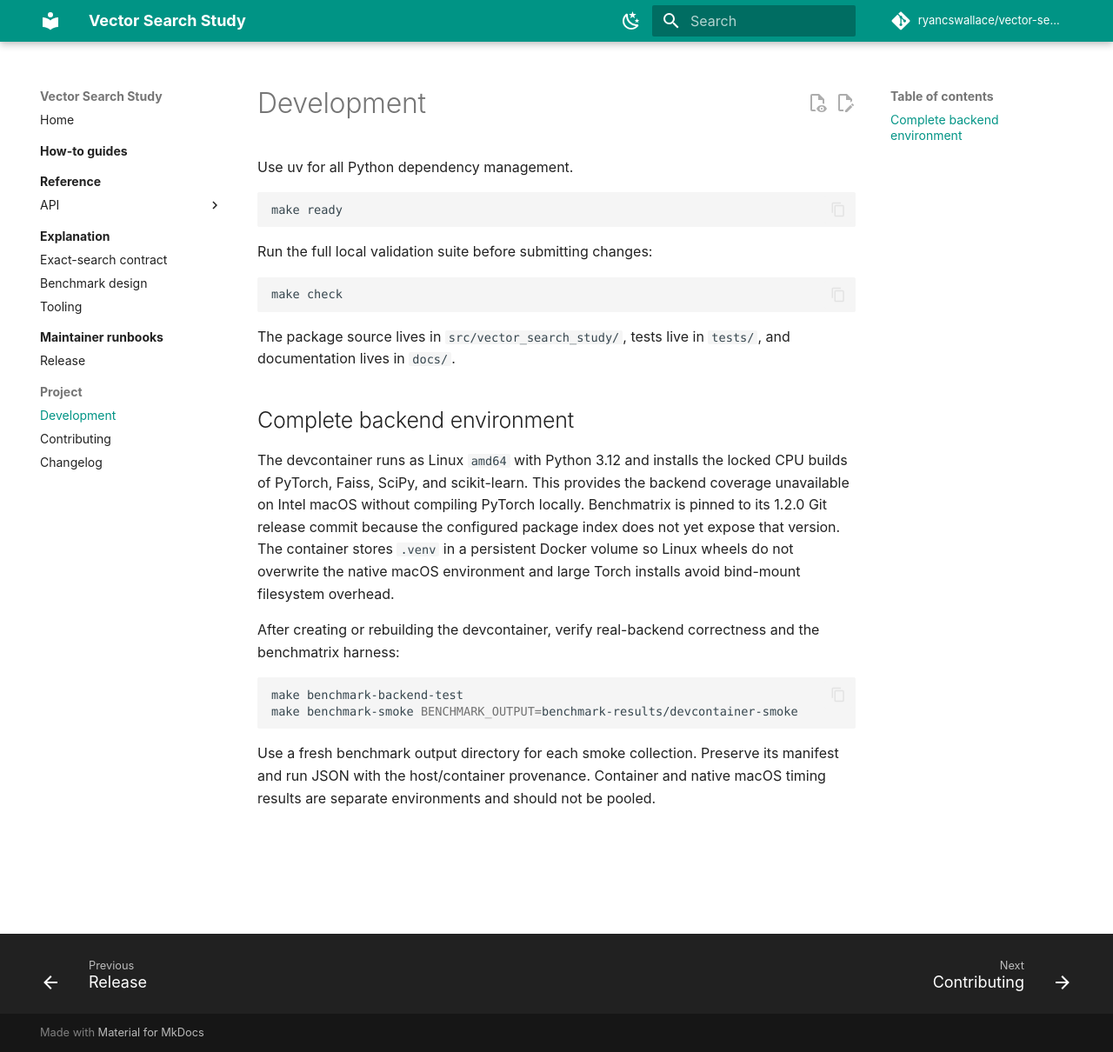
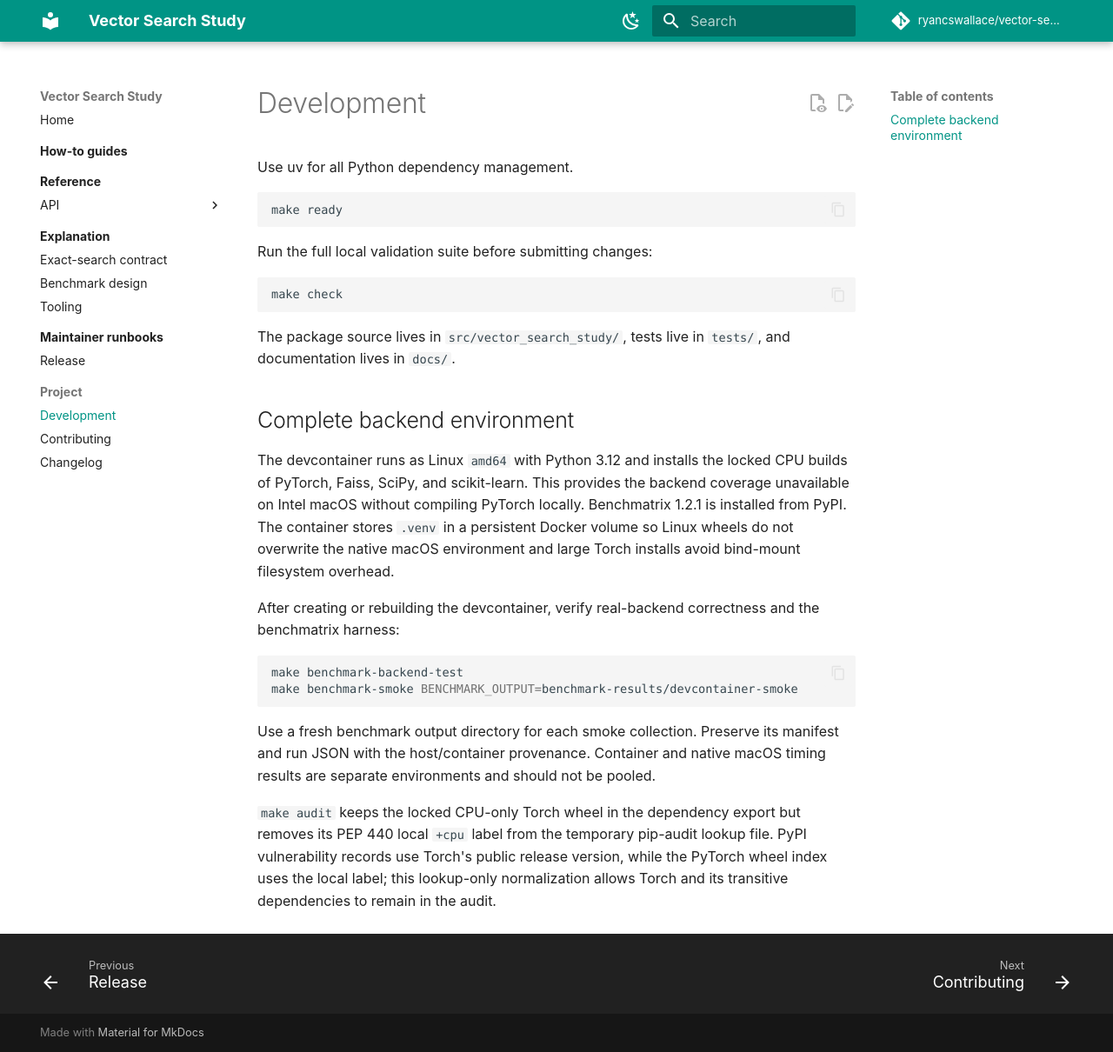
Before and after one commit to ryancswallace/vector-search-study, an MkDocs documentation site: the page built from docs/project/development.md, in a window 1280 px wide and 1210 px high. Shown: the whole window at 87% size. Built offline with MkDocs 1.6.1 and Material for MkDocs 9.7.7, drawn with Linux system fonts in a browser that asks for light colours; comment, search, counter and statistics services are not loaded.

Commit message:
fix(deps): audit CPU Torch and use benchmatrix 1.2.1

```diff
--- a/docs/project/development.md
+++ b/docs/project/development.md
@@ -20,8 +20,7 @@ and documentation lives in `docs/`.
 The devcontainer runs as Linux `amd64` with Python 3.12 and installs the locked
 CPU builds of PyTorch, Faiss, SciPy, and scikit-learn. This provides the backend
 coverage unavailable on Intel macOS without compiling PyTorch locally.
-Benchmatrix is pinned to its 1.2.0 Git release commit because the configured
-package index does not yet expose that version.
+Benchmatrix 1.2.1 is installed from PyPI.
 The container stores `.venv` in a persistent Docker volume so Linux wheels do
 not overwrite the native macOS environment and large Torch installs avoid
 bind-mount filesystem overhead.
@@ -37,3 +36,9 @@ make benchmark-smoke BENCHMARK_OUTPUT=benchmark-results/devcontainer-smoke
 Use a fresh benchmark output directory for each smoke collection. Preserve its
 manifest and run JSON with the host/container provenance. Container and native
 macOS timing results are separate environments and should not be pooled.
+
+`make audit` keeps the locked CPU-only Torch wheel in the dependency export but
+removes its PEP 440 local `+cpu` label from the temporary pip-audit lookup file.
+PyPI vulnerability records use Torch's public release version, while the
+PyTorch wheel index uses the local label; this lookup-only normalization allows
+Torch and its transitive dependencies to remain in the audit.
--- a/pyproject.toml
+++ b/pyproject.toml
@@ -49,7 +49,7 @@ Source = "https://github.com/ryancswallace/vector-search-study"
 
 [dependency-groups]
 benchmark = [
-    "benchmatrix==1.2.0",
+    "benchmatrix==1.2.1",
     "threadpoolctl>=3.6.0",
 ]
 benchmark-backends = [
@@ -108,7 +108,6 @@ link-mode = "copy"
 required-version = ">=0.11.8,<0.12"
 
 [tool.uv.sources]
-benchmatrix = { git = "https://github.com/ryancswallace/benchmatrix.git", rev = "109ecaa10ecd0fde23ce907aeebbb403f0d27bde" }  # pragma: allowlist secret
 torch = [
     { index = "pytorch-cpu", marker = "platform_system != 'Darwin'" },
 ]
```
Also changed, not shown: .devcontainer/README.md (+1 -2 lines), 2 other files.
